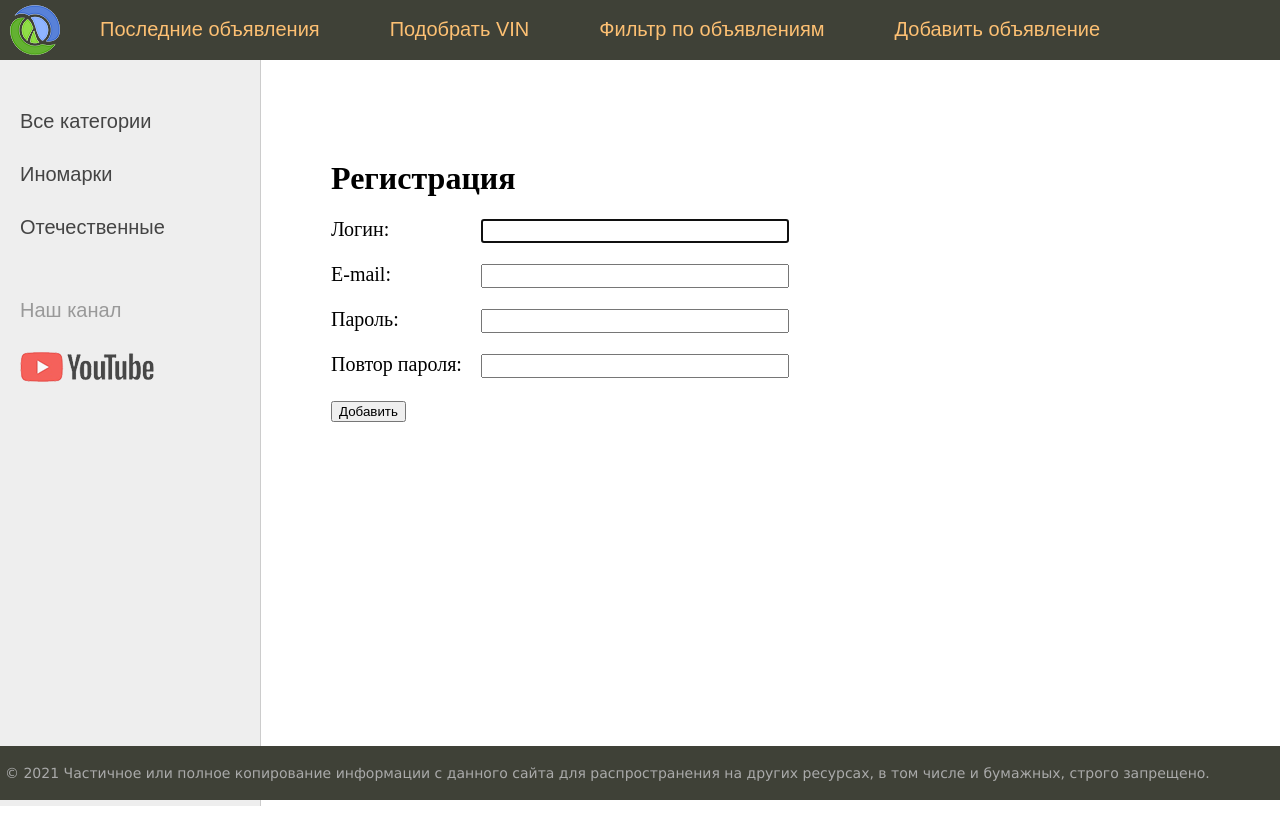
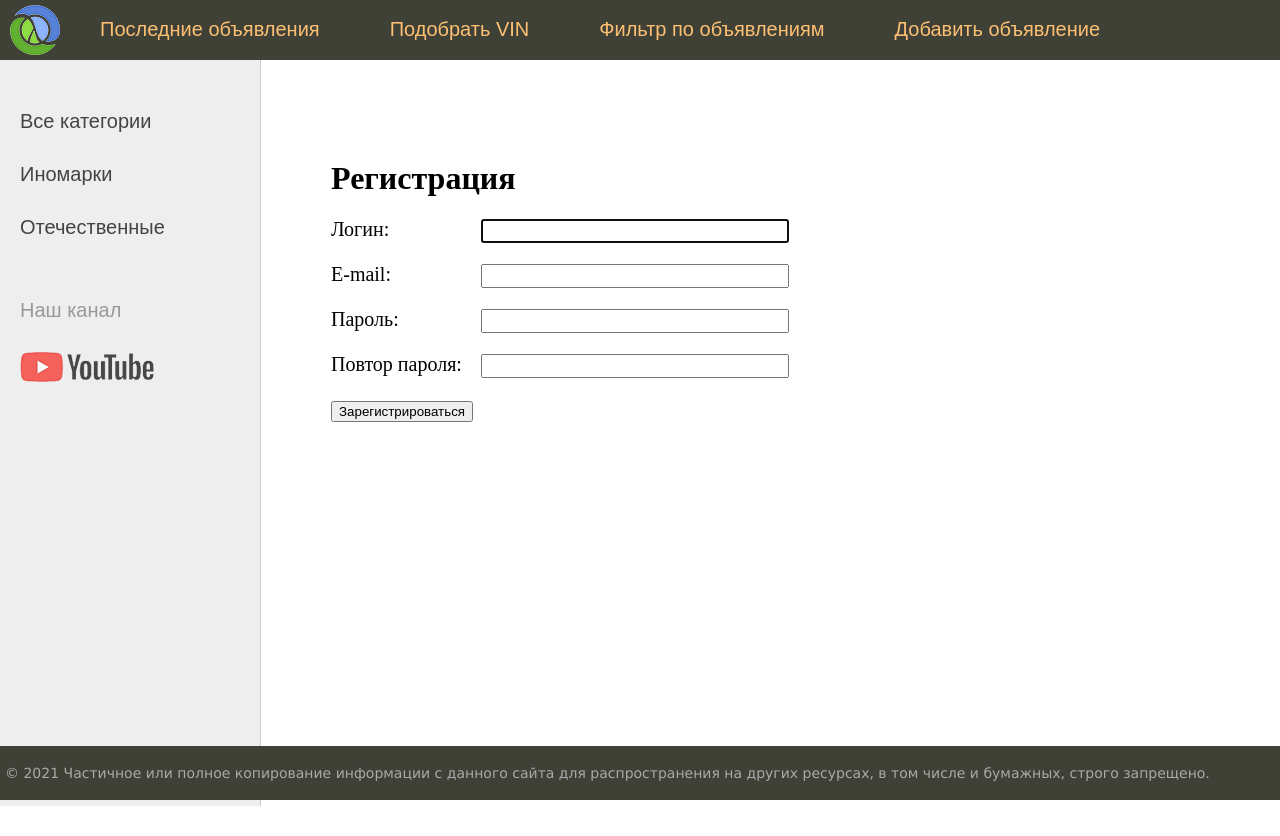
Before and after one commit to Smoothy1/Django_Ads, a Django app: page /ads/register/ in a window 1280 px wide. Run offline with Django 4.2, Linux system fonts and the light colour scheme; data comes from the database, SQL or seed files in the repository.

Commit message:
Update register.html

```diff
--- a/ads/templates/ads/register.html
+++ b/ads/templates/ads/register.html
@@ -8,6 +8,6 @@
     <p><label class="form-label" for="{{ fm.id_for_label }}">{{ fm.label }}:</label>{{ fm }}</p>
     <div class="form-error">{{fm.errors}}</div>
     {% endfor %}
-    <button type="submit">Добавить</button>
+    <button type="submit">Зарегистрироваться</button>
 </form>
 {% endblock content %}
```
